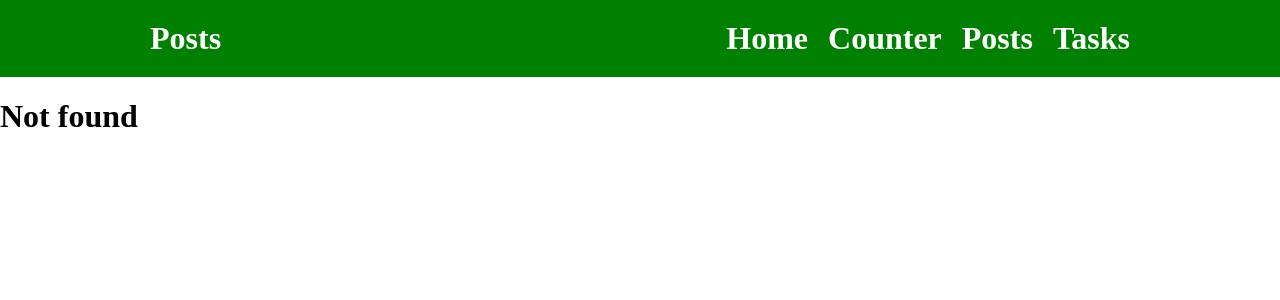
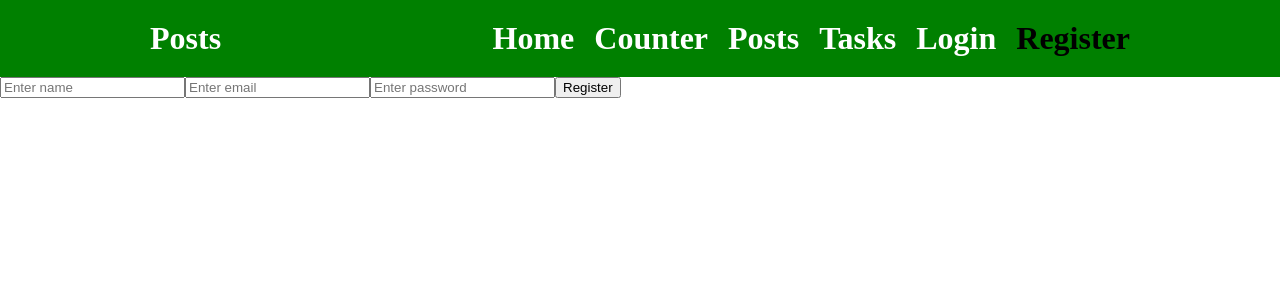
Before and after one commit to UserBRAvo99/react-store, a React (Vite) app: page /register in a window 1280 px wide. Before the commit this address had no page. Shown: the top 300 px of the page. Built offline with nearby package versions, Linux system fonts and the light colour scheme.

Commit message:
register, login

```diff
--- a/src/App.jsx
+++ b/src/App.jsx
@@ -4,6 +4,8 @@ import { Home } from './pages/Home'
 import { Counter } from './pages/Counter'
 import { Posts } from './pages/Posts'
 import { TodoList } from './pages/TodoList'
+import { Login } from './pages/Login'
+import { Register } from './pages/Register'
 
 //https://node-api-solution.onrender.com/api/auth/register
 //https://node-api-solution.onrender.com/api/auth/login
@@ -22,6 +24,9 @@ export const App = () => {
 				<Route path='/counter' element={<Counter />} />
 				<Route path='/posts' element={<Posts />} />
 				<Route path='/todos' element={<TodoList />} />
+				<Route path='/login' element={<Login />} />
+				<Route path='/register' element={<Register />} />
+
 				<Route path='*' element={<h1>Not found</h1>} />
 			</Routes>
 		</BrowserRouter>
--- a/src/components/Header/Header.jsx
+++ b/src/components/Header/Header.jsx
@@ -10,6 +10,8 @@ export const Header = () => {
 					<StyledLink to='/counter'>Counter</StyledLink>
 					<StyledLink to='/posts'>Posts</StyledLink>
 					<StyledLink to='/todos'>Tasks</StyledLink>
+					<StyledLink to='/login'>Login</StyledLink>
+					<StyledLink to='/register'>Register</StyledLink>
 				</NavHeader>
 			</StyledHeader>
 			<Outlet />
--- /dev/null
+++ b/src/pages/Login.jsx
@@ -0,0 +1,21 @@
+import { useForm } from 'react-hook-form'
+import { useDispatch } from 'react-redux'
+import { loginThunk } from '../redux/auth/operations'
+
+export const Login = () => {
+	const { register, handleSubmit } = useForm()
+	const dispatch = useDispatch()
+	const submit = data => {
+		console.log(data)
+		dispatch(loginThunk(data))
+	}
+	return (
+		<div>
+			<form onSubmit={handleSubmit(submit)}>
+				<input placeholder='Enter email' type='text' {...register('email')} />
+				<input placeholder='Enter password' type='text' {...register('password')} />
+				<button>Login</button>
+			</form>
+		</div>
+	)
+}
--- /dev/null
+++ b/src/pages/Register.jsx
@@ -0,0 +1,22 @@
+import { useForm } from 'react-hook-form'
+import { useDispatch } from 'react-redux'
+import { registerThunk } from '../redux/auth/operations'
+
+export const Register = () => {
+	const { register, handleSubmit } = useForm()
+	const dispatch = useDispatch()
+	const submit = data => {
+		console.log(data)
+		dispatch(registerThunk(data))
+	}
+	return (
+		<div>
+			<form onSubmit={handleSubmit(submit)}>
+				<input placeholder='Enter name' type='text' {...register('name')} />
+				<input placeholder='Enter email' type='text' {...register('email')} />
+				<input placeholder='Enter password' type='text' {...register('password')} />
+				<button>Register</button>
+			</form>
+		</div>
+	)
+}
--- /dev/null
+++ b/src/redux/auth/operations.js
@@ -0,0 +1,25 @@
+import { createAsyncThunk } from '@reduxjs/toolkit'
+import axios from 'axios'
+
+export const api = axios.create({
+	baseURL: 'https://cute-todo-api-rwtq.onrender.com/api',
+})
+
+export const registerThunk = createAsyncThunk('register', async (credentials, thunkApi) => {
+	try {
+		const { data } = await api.post('/auth/register', credentials)
+		console.log(data)
+	} catch (error) {
+		return thunkApi.rejectWithValue(error.message)
+	}
+})
+
+export const loginThunk = createAsyncThunk('login', async (credentials, thunkApi) => {
+	try {
+		const { data } = await api.post('/auth/login', credentials)
+		console.log(data)
+		return data
+	} catch (error) {
+		return thunkApi.rejectWithValue(error.message)
+	}
+})
--- /dev/null
+++ b/src/redux/auth/slice.js
@@ -0,0 +1,26 @@
+import { createSlice } from '@reduxjs/toolkit'
+import { loginThunk } from './operations'
+
+const initialState = {
+	user: {
+		name: '',
+		email: '',
+	},
+	token: '',
+	loading: false,
+	error: null,
+}
+const slice = createSlice({
+	name: 'auth',
+	initialState,
+	reducers: {},
+	extraReducers: builder => {
+		builder.addCase(loginThunk.fulfilled, (state, { payload }) => {
+			state.user.name = payload.user.name
+			state.user.email = payload.user.email
+			state.token = payload.token
+		})
+	},
+})
+
+export const authReducer = slice.reducer
--- a/src/redux/store.js
+++ b/src/redux/store.js
@@ -2,11 +2,13 @@ import { configureStore } from '@reduxjs/toolkit'
 import { counterReducer } from './counterSlice'
 import { todoReducer } from './todoSlice'
 import { postReducer } from './postsSlice'
+import { authReducer } from './auth/slice'
 
 export const store = configureStore({
 	reducer: {
 		counterSlice: counterReducer,
 		todoList: todoReducer,
 		posts: postReducer,
+		auth: authReducer,
 	},
 })
```
